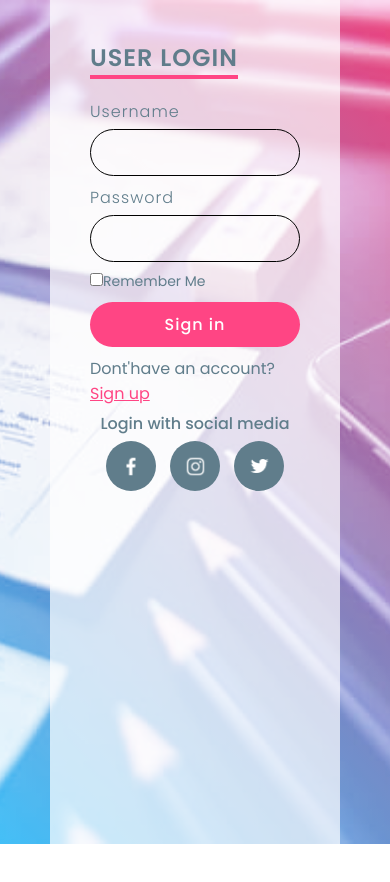
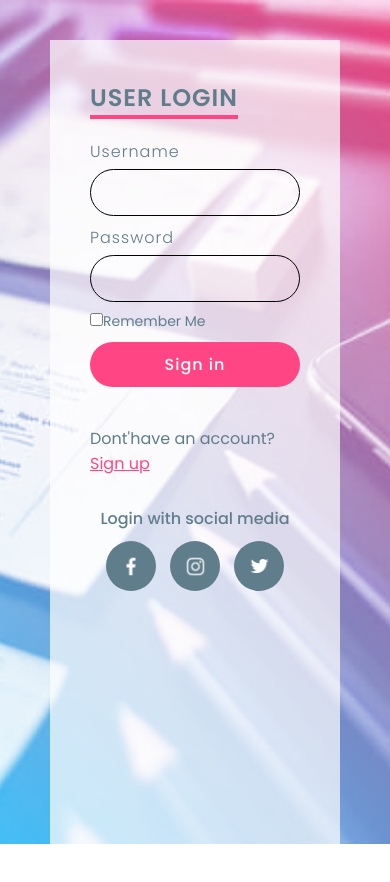
Before and after one commit to mahatab-ahmed/userlogin-interface, a plain HTML site: page index.html in a window 390 px wide. Before the commit the page ends 844 px from the top, so only its background shows below. Drawn offline with Linux system fonts and the light colour scheme.

Commit message:
Update style.css

```diff
--- a/style.css
+++ b/style.css
@@ -206,15 +206,16 @@
             }
         }
 
+
         @media (max-width:400px) {
             section .contentbx .formbx h3 {
                 position: relative;
-                bottom: 25px;
+                top: 30px;
                 font-size: 1em;
             }
             section .contentbx .formbx .sci li {
                 position: relative;
-                bottom: 15px;
+                top: 45px;
             }
             /* section .contentbx .formbx .inputbx p,
             section .contentbx .formbx .inputbx p a {
@@ -224,4 +225,13 @@
                 align-items: center;
                 text-align: center;
             } */
+            section .contentbx .formbx {
+                position: relative;
+                top: 40px;
+            }
+            section .contentbx .formbx .inputbx p {
+                color: #607d8b;
+                position: relative;
+                top: 30px;
+            }
         }
```
